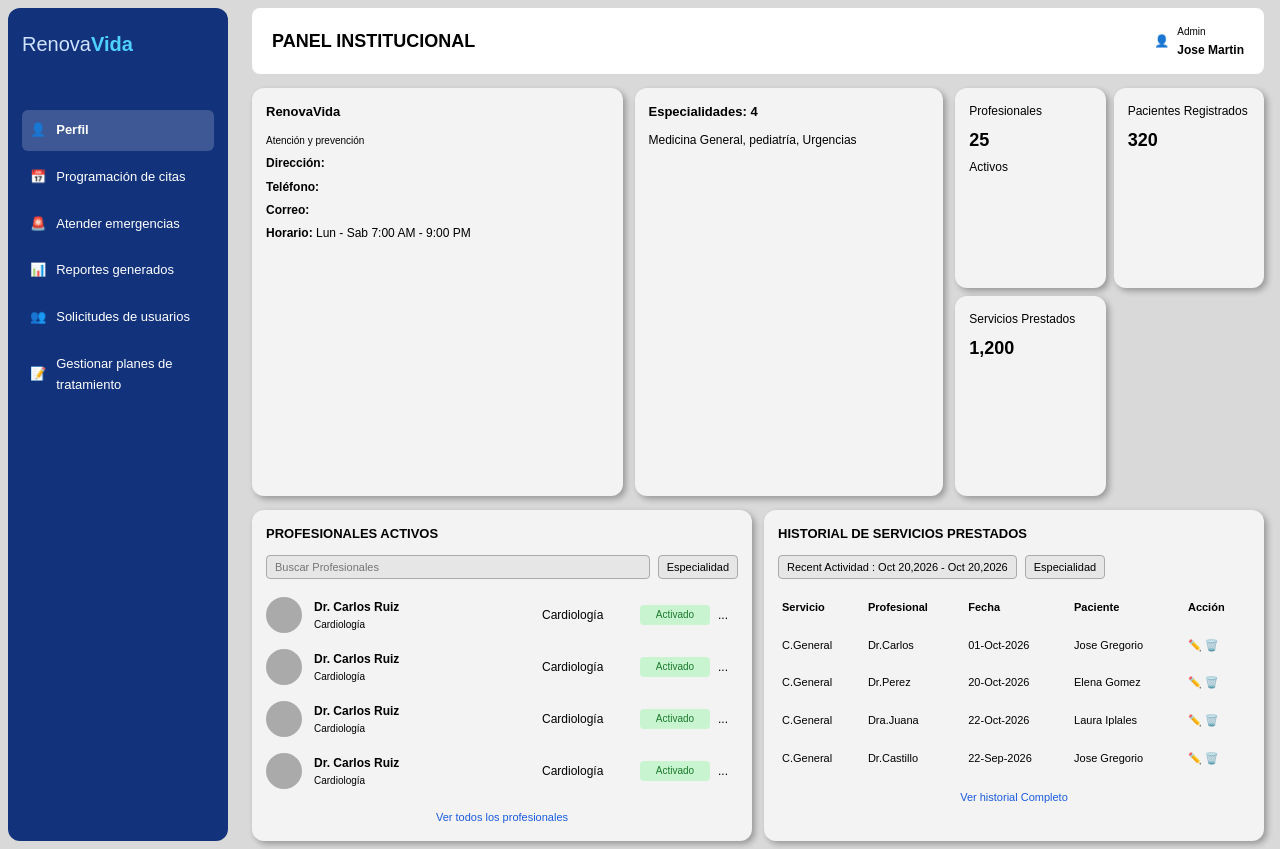
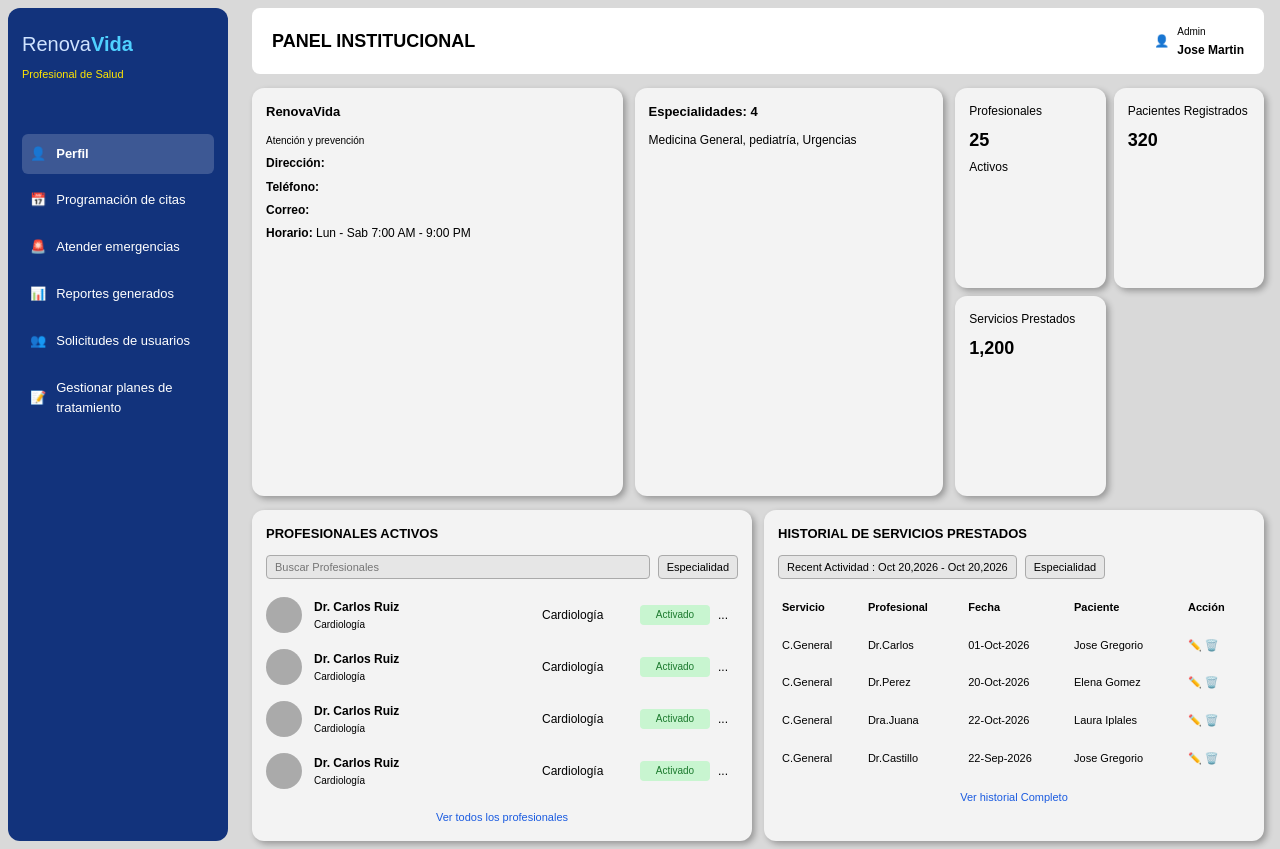
Before and after one commit to santiagoimbachi5-afk/RenovaVida, a React (Vite) app in the folder RenovaVida/: page /profesional/perfil in a window 1280 px wide. Built offline with nearby package versions, Linux system fonts and the light colour scheme.

Commit message:
Update SidebarProfesional.jsx

```diff
--- a/RenovaVida/src/components/SidebarProfesional.jsx
+++ b/RenovaVida/src/components/SidebarProfesional.jsx
@@ -12,8 +12,11 @@ const opciones = [
 function SidebarProfesional() {
   return (
     <aside className="sidebar">
+
+
       <div className="sidebar-logo">
-        Renova<b>Vida</b>
+         Renova<b>Vida</b>
+         <small className="sidebar-rol">Profesional de Salud</small>
       </div>
 
       <nav className="sidebar-menu">
```
